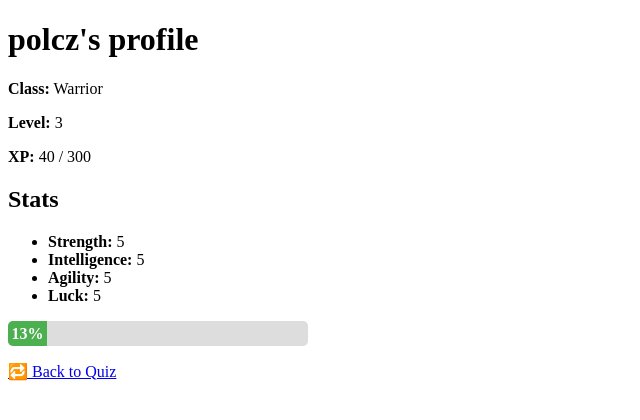
After one commit to SzymonPolczynski/quiz_rpg, a Django app: page /profile/ in a window 1280 px wide. The commit adds this page. Shown: the top 420 px of the page, without its empty margins (0-640 px from the left). Run offline with Django 5.2, Linux system fonts and the light colour scheme; a user stored in the database is signed in; data comes from the database, SQL or seed files in the repository; both versions use the stored data as it was after the commit.

Commit message:
Class selection, class bonus, stats

```diff
--- a/game/models.py
+++ b/game/models.py
@@ -13,9 +13,25 @@ class Character(models.Model):
 
     user = models.OneToOneField(User, on_delete=models.CASCADE)
     name = models.CharField(max_length=100)
-    character_class = models.CharField(max_length=20, choices=CLASS_CHOICES, default="warrior")
+    character_class = models.CharField(
+        max_length=20, choices=CLASS_CHOICES, blank=True, null=True
+    )
     level = models.IntegerField(default=1)
     experience = models.IntegerField(default=0)
+
+    strength = models.IntegerField(default=5)
+    intelligence = models.IntegerField(default=5)
+    agility = models.IntegerField(default=5)
+    luck = models.IntegerField(default=5)
+
+    def get_xp_reward(self) -> int:
+        if self.character_class == "warrior":
+            return 10
+        elif self.character_class == "mage":
+            return 15
+        elif self.character_class == "rogue":
+            return 12
+        return 10
 
     def __str__(self):
         return f"{self.name} (Level {self.level}, Class: {self.character_class})"
--- /dev/null
+++ b/game/templates/game/profile.html
@@ -0,0 +1,46 @@
+<!DOCTYPE html>
+<html>
+<head>
+    <title>Your Profile</title>
+    <style>
+        .progress-bar-container {
+            width: 300px;
+            height: 25px;
+            background-color: #ddd;
+            border-radius: 5px;
+            overflow: hidden;
+        }
+
+        .progress-bar-fill {
+            height: 100%;
+            background-color: #4caf50;
+            width: {{ xp_progress }}%;
+            line-height: 25px;
+            color: white;
+            text-align: center;
+            font-weight: bold;
+        }
+    </style>
+</head>
+<body>
+    <h1>{{ character.name }}'s profile</h1>
+    <p><strong>Class:</strong> {{ character.get_character_class_display }}</p>
+    <p><strong>Level:</strong> {{ character.level }}</p>
+    <p><strong>XP:</strong> {{ character.experience }} / {{ character.level|add:"0" }}00</p>
+    <h2>Stats</h2>
+    <ul>
+        <li><strong>Strength:</strong> {{ character.strength }}</li>
+        <li><strong>Intelligence:</strong> {{ character.intelligence }}</li>
+        <li><strong>Agility:</strong> {{ character.agility }}</li>
+        <li><strong>Luck:</strong> {{ character.luck }}</li>
+    </ul>
+
+    <div class="progress-bar-container">
+        <div class="progress-bar-fill">
+            {{ xp_progress }}%
+        </div>
+    </div>
+
+    <p><a href="{% url 'quiz' %}">🔁 Back to Quiz</a></p>
+</body>
+</html>
--- a/game/templates/game/quiz.html
+++ b/game/templates/game/quiz.html
@@ -10,6 +10,8 @@
     <p><strong>Class:</strong> {{ character.get_character_class_display }}</p>
     <p><strong>Level:</strong> {{ character.level }}</p>
     <p><strong>XP:</strong> {{ character.experience }} / {{ character.level|add:"0" }}00</p>
+    <p><a href="{% url 'profile' %}">View Profile</a></p>
+
 
     {% if feedback %}
         <p><strong>{{ feedback|safe }}</strong></p>
--- a/game/urls.py
+++ b/game/urls.py
@@ -4,4 +4,6 @@ from . import views
 urlpatterns = [
     path("", views.home_view, name="home"),
     path("quiz/", views.quiz_view, name="quiz"),
+    path("choose_class/", views.choose_class_view, name="choose_class"),
+    path("profile/", views.profile_view, name="profile"),
 ]
--- a/game/views.py
+++ b/game/views.py
@@ -2,6 +2,7 @@ import random
 from django.shortcuts import render, redirect
 from .models import Character, Question, Answer
 from django.contrib.auth.decorators import login_required
+from .forms import CharasterClassForm
 
 
 @login_required
@@ -10,12 +11,29 @@ def home_view(request):
 
 
 @login_required
+def choose_class_view(request):
+    character = Character.objects.get(user=request.user)
+
+    if request.method == "POST":
+        form = CharasterClassForm(request.POST, instance=character)
+        if form.is_valid():
+            form.save()
+            return redirect("quiz")
+    else:
+        form = CharasterClassForm(instance=character)
+
+    return render(request, "game/choose_class.html", {"form": form})
+
+
+@login_required
 def quiz_view(request):
     character, created = Character.objects.get_or_create(
         user=request.user,
-        defaults={"name": request.user.username,
-                  "character_class": "warrior",}
+        defaults={"name": request.user.username},
     )
+
+    if not character.character_class:
+        return redirect("choose_class")
 
     feedback = request.session.pop("feedback", None)
     question = random.choice(Question.objects.all())
@@ -25,8 +43,9 @@ def quiz_view(request):
         if selected_answer_id:
             answer = Answer.objects.get(id=selected_answer_id)
             if answer.is_correct:
-                feedback = "Correct! +10 experience points awarded. <br>"
-                character.experience += 10
+                gained_xp = character.get_xp_reward()
+                feedback = f"Correct! +{gained_xp} experience points awarded. <br>"
+                character.experience += gained_xp
                 if character.experience >= character.level * 100:
                     character.level += 1
                     character.experience = 0
@@ -37,4 +56,20 @@ def quiz_view(request):
         request.session["feedback"] = feedback
         return redirect("quiz")
 
-    return render(request, "game/quiz.html", {"question": question, "character": character, "feedback": feedback})
+    return render(
+        request,
+        "game/quiz.html",
+        {"question": question, "character": character, "feedback": feedback},
+    )
+
+
+@login_required
+def profile_view(request):
+    character = Character.objects.get(user=request.user)
+    xp_max = character.level * 100
+    xp_progress = int((character.experience / xp_max) * 100)
+    return render(
+        request,
+        "game/profile.html",
+        {"character": character, "xp_progress": xp_progress},
+    )
```
Also changed, not shown: game/forms.py (added, +11 -0 lines), game/templates/game/choose_class.html (added, +14 -0 lines), db.sqlite3, game/migrations/0004_character_agility_character_intelligence_and_more.py (added).
